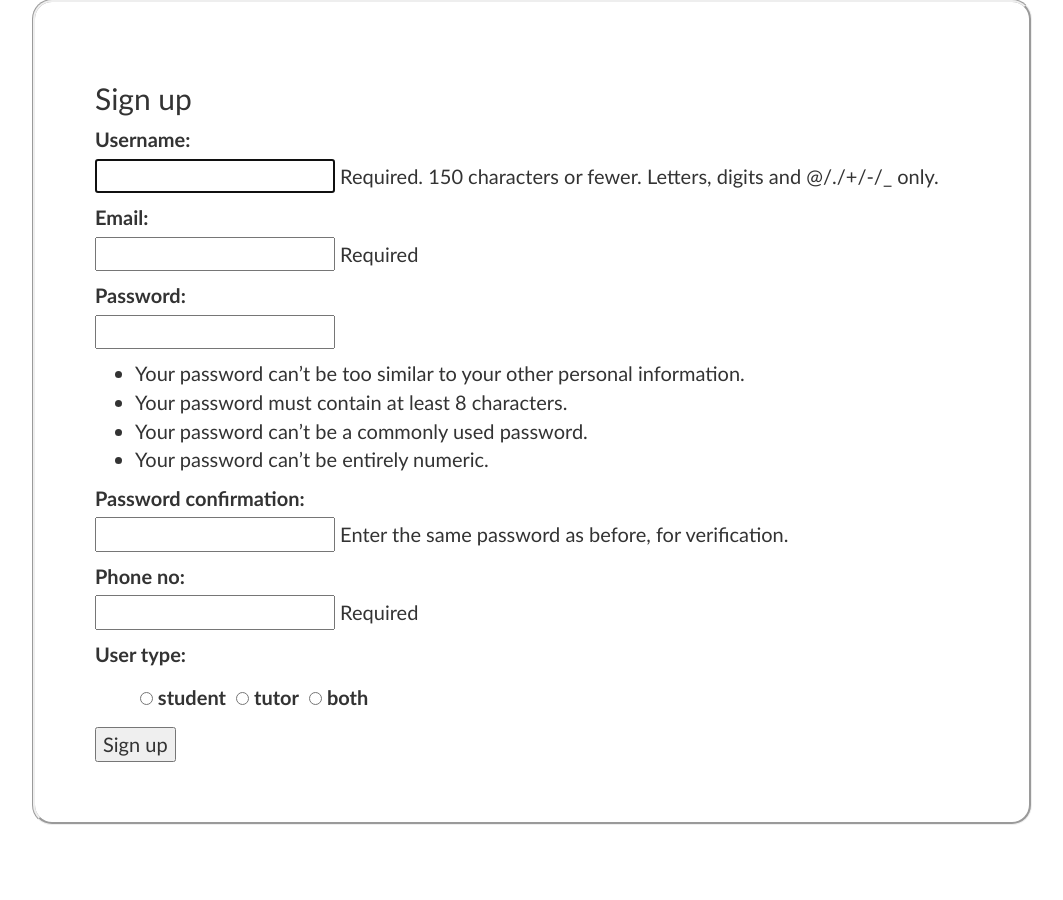
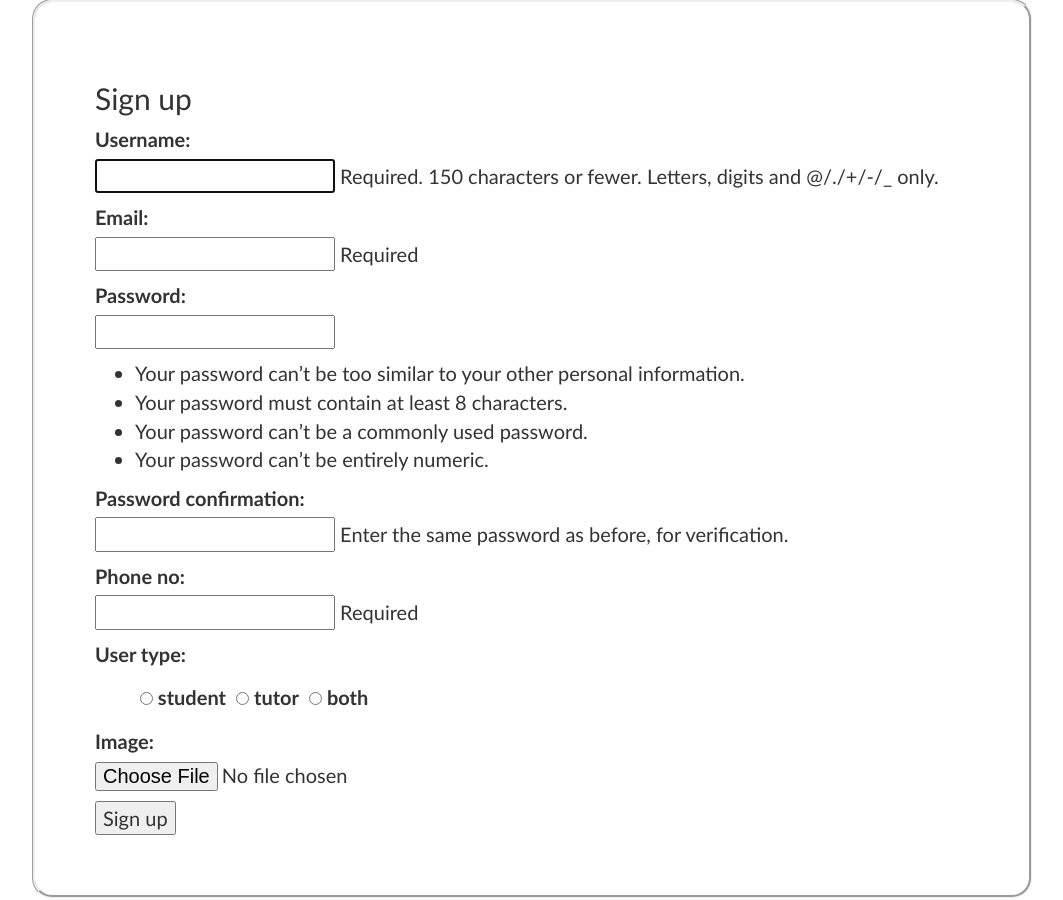
Before and after one commit to eric19960304/Tutoria, a Django app: page /signup/ in a window 1280 px wide. Shown: the part 103-1003 px from the top of the page, without its empty margins (120-1183 px from the left). Before the commit the page ends 928 px from the top, so only its background shows below. Run offline with Django 3.2, Linux system fonts and the light colour scheme; some libraries are stand-ins or nearby versions.

Commit message:
Upload avatar
upload avatar can be done during registration or edit profile. Default image will be shown if no image is selected during registration.

Note:
pip install pillow (using ImageField need this)

```diff
--- a/core/forms.py
+++ b/core/forms.py
@@ -1,7 +1,6 @@
 from django import forms
 from django.contrib.auth.forms import UserCreationForm
 from django.contrib.auth.models import User
-
 
 class SignUpForm(UserCreationForm):
     email = forms.EmailField(max_length=254, help_text='Required')
@@ -10,8 +9,8 @@ class SignUpForm(UserCreationForm):
     phone_no = forms.CharField(max_length=20, required=False, help_text='Required')
     choices=[('student','student'),('tutor','tutor'),('both','both')]
     user_type = forms.ChoiceField(choices=choices, widget=forms.RadioSelect())
-
+    image = forms.ImageField(required=False)
     class Meta:
         model = User
-        fields = ('username', 'email', 'password1', 'password2','phone_no','user_type' )
+        fields = ('username', 'email', 'password1', 'password2','phone_no','user_type','image' )
         #fields = ('username', 'first_name', 'last_name', 'email', 'password1', 'password2','phone_no','user_type' )
--- a/core/models.py
+++ b/core/models.py
@@ -52,6 +52,7 @@ class Profile(models.Model):
     user = models.OneToOneField(User, on_delete=models.CASCADE)
     phone = models.CharField(max_length=20)
     user_type =  models.ForeignKey(UserType)
+    image = models.ImageField(upload_to='profile_image',blank=True)
     wallet = models.OneToOneField(Wallet)
     def __str__(self):
         return "Profile "+str(self.id)+": "+self.user.username+"'s profile"
--- a/core/templates/signup.html
+++ b/core/templates/signup.html
@@ -4,7 +4,7 @@
 
 {% block content %}
   <h2>Sign up</h2>
-  <form method="post">
+  <form method="post" enctype="multipart/form-data">
     {% csrf_token %}
     {% for field in form %}
       <p>
--- a/core/urls.py
+++ b/core/urls.py
@@ -18,6 +18,7 @@ urlpatterns = [
     url(r'^tutorprofile/(?P<tutor_id>[0-9]+)$', views.viewTutorProfile, name='view_tutor_profile'),
     url(r'^reviewtutor/(?P<url_token>\w+)/$', views.reviewTutor, name="review_tutor"),
     url(r'^profile/$', views.editProfile, name='edit_profile'),
+    url(r'^avatar_confirm/$', views.editProfile, name='avatar_confirm'),
     url(r'^topup/$', views.addToWallet, name='add_to_wallet'),
     url(r'^withdraw/$', views.drawFromWallet, name='draw_from_wallet'),
     url(r'^adminwithdraw/$', views.adminDrawFromWallet, name='admin_draw_from_wallet'),
--- a/core/views.py
+++ b/core/views.py
@@ -244,6 +244,8 @@ def editProfile(request):
 
     user = request.user
 
+
+
     if user.profile.isTutor:
         s_tag = user.profile.tutor.tag.all()
         s_course = user.profile.tutor.course.all()
@@ -254,7 +256,7 @@ def editProfile(request):
     if not request.POST:
         if user.profile.isTutor and user.profile.tutor.getTutorType!="":
             t = user.profile.tutor
-            context = {'tag': tag, 'course': course, 'university': university , 's_tag':s_tag, 's_course':s_course, 's_bio': t.bio, 'hide': t.isHideProfile,'isPrivateTutor':t.isPrivateTutor,'s_uni': t.university, 's_hourly_rate': t.hourly_rate}
+            context = {'tag': tag, 'course': course, 'university': university , 's_tag':s_tag, 's_course':s_course, 's_bio': t.bio, 'hide': t.isHideProfile,'isPrivateTutor':t.isPrivateTutor,'s_uni': t.university, 's_hourly_rate': t.hourly_rate, 'pic':user.profile.image}
         else:
             context = {}
         return render(request, 'edit_profile.html', context)
@@ -262,6 +264,13 @@ def editProfile(request):
         changeFlag = False
         msg = ""
 
+        if 'pic' in request.FILES and request.FILES['pic']!=user.profile.image:
+            p = Profile.objects.filter(user=user)[0]
+            p.image.delete(False)
+            p.image = request.FILES['pic']
+            p.save()
+            changeFlag = True
+            return render(request, 'avatar_confirm.html')
         if 'first_name' in request.POST and request.POST['first_name']!=user.first_name:
             user.first_name =  request.POST['first_name']
             user.save()
@@ -373,9 +382,9 @@ def editProfile(request):
             university = University.objects.all()
             s_bio = Tutor.objects.filter(profile=user.profile)[0].bio
             s_hide = Tutor.objects.filter(profile=user.profile)[0].isHideProfile
-            context = {'tag': tag, 'course': course, 'university': university , 's_tag':s_tag, 's_course':s_course, 's_bio': s_bio,'hide':s_hide ,'msg':msg,'isPrivateTutor': t.isPrivateTutor ,'s_uni': t.university, 's_hourly_rate': t.hourly_rate}
+            context = {'tag': tag, 'course': course, 'university': university , 's_tag':s_tag, 's_course':s_course, 's_bio': s_bio,'hide':s_hide ,'msg':msg,'isPrivateTutor': t.isPrivateTutor ,'s_uni': t.university, 's_hourly_rate': t.hourly_rate, 'pic':user.profile.image}
         else:
-            context = {'msg':msg}
+            context = {'msg':msg,'pic':user.profile.image}
 
         return render(request, 'edit_profile.html', context)
 
@@ -694,9 +703,10 @@ def viewTutorProfile(request, tutor_id):
         context['noAverage']=True
     return render(request, 'view_tutor_profile.html', context)
 
+
 def signup(request):
     if request.method == 'POST':
-        form = SignUpForm(request.POST)
+        form = SignUpForm(request.POST, request.FILES)
         if form.is_valid():
             user = form.save()
             user.save()
@@ -704,6 +714,12 @@ def signup(request):
             phone_no = form.cleaned_data.get('phone_no')
 
             createUser(user, user_type, phone_no)
+
+            if 'image' in request.FILES:
+                p = Profile.objects.filter(user=user)[0]
+                p.image.delete(False)
+                p.image = request.FILES['image']
+                p.save()
 
             raw_password = form.cleaned_data.get('password1')
             user = authenticate(username=user.username, password=raw_password)
--- a/tutoriabeta/settings.py
+++ b/tutoriabeta/settings.py
@@ -119,6 +119,8 @@ USE_TZ = True
 # https://docs.djangoproject.com/en/1.11/howto/static-files/
 
 STATIC_URL = '/static/'
+MEDIA_URL = '/media/'
+MEDIR_ROOT = os.path.join(BASE_DIR, 'core/media')
 LOGIN_REDIRECT_URL = 'homepage'
 LOGIN_URL = 'login'
 EMAIL_BACKEND = 'django.core.mail.backends.console.EmailBackend'
--- a/tutoriabeta/urls.py
+++ b/tutoriabeta/urls.py
@@ -17,9 +17,11 @@ from django.conf.urls import include, url
 from django.contrib import admin
 from django.contrib.auth import views as auth_views
 from core import views as core_views
+from django.conf import settings
+from django.conf.urls.static import static
 
 urlpatterns = [
     url(r'',include('core.urls')),
     url(r'^$', core_views.homepage),
     url(r'^admin/', admin.site.urls),
-]
+] + static(settings.MEDIA_URL, document_root=settings.MEDIA_ROOT)
```
Also changed, not shown: core/templates/avatar_confirm.html (added, +9 -0 lines), core/templates/edit_profile.html (+10 -1 lines), core/migrations/0026_profile_image.py (added), db.sqlite3, profile_image/default_avatar.gif (added), 2 other files.
